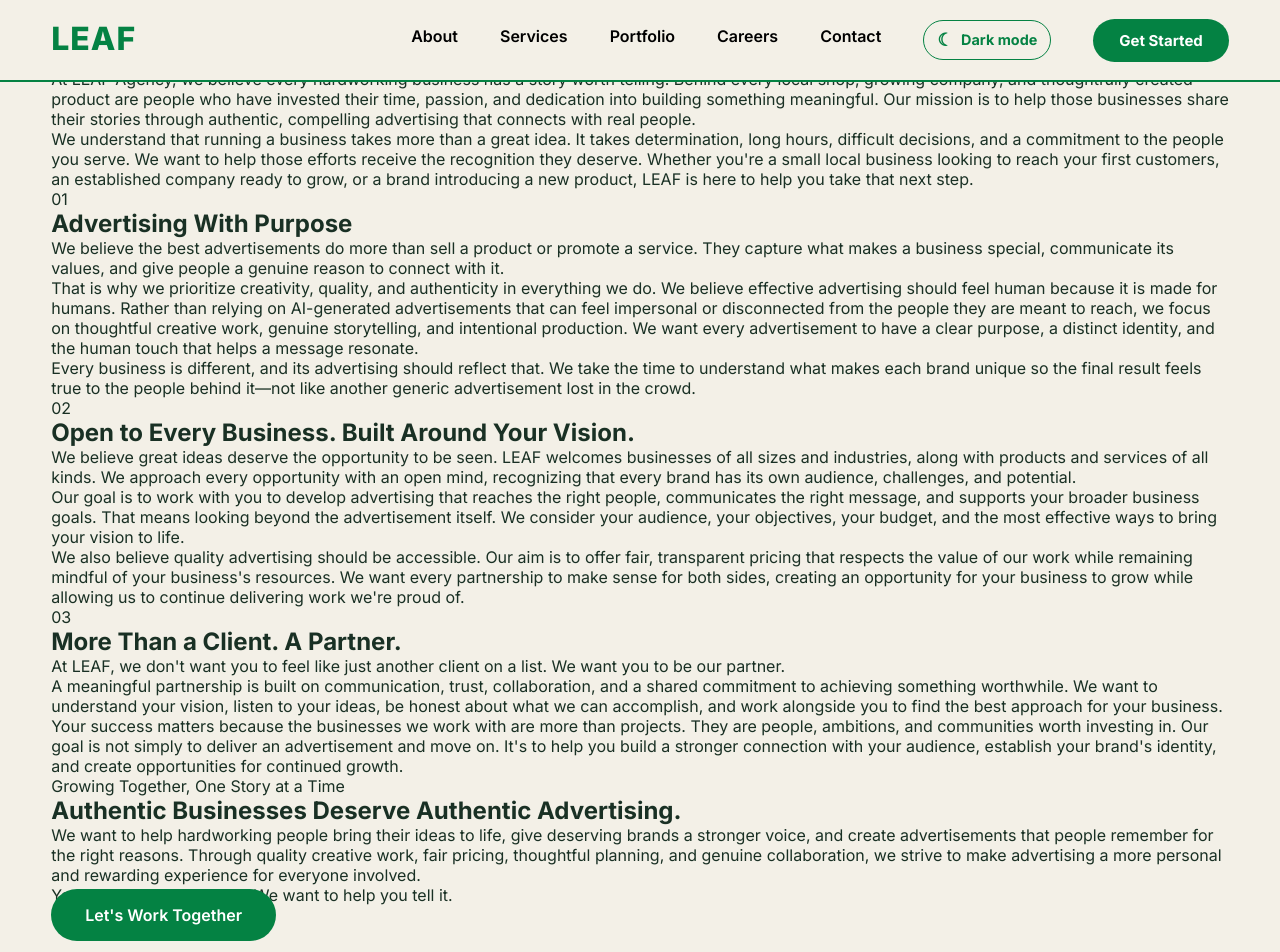
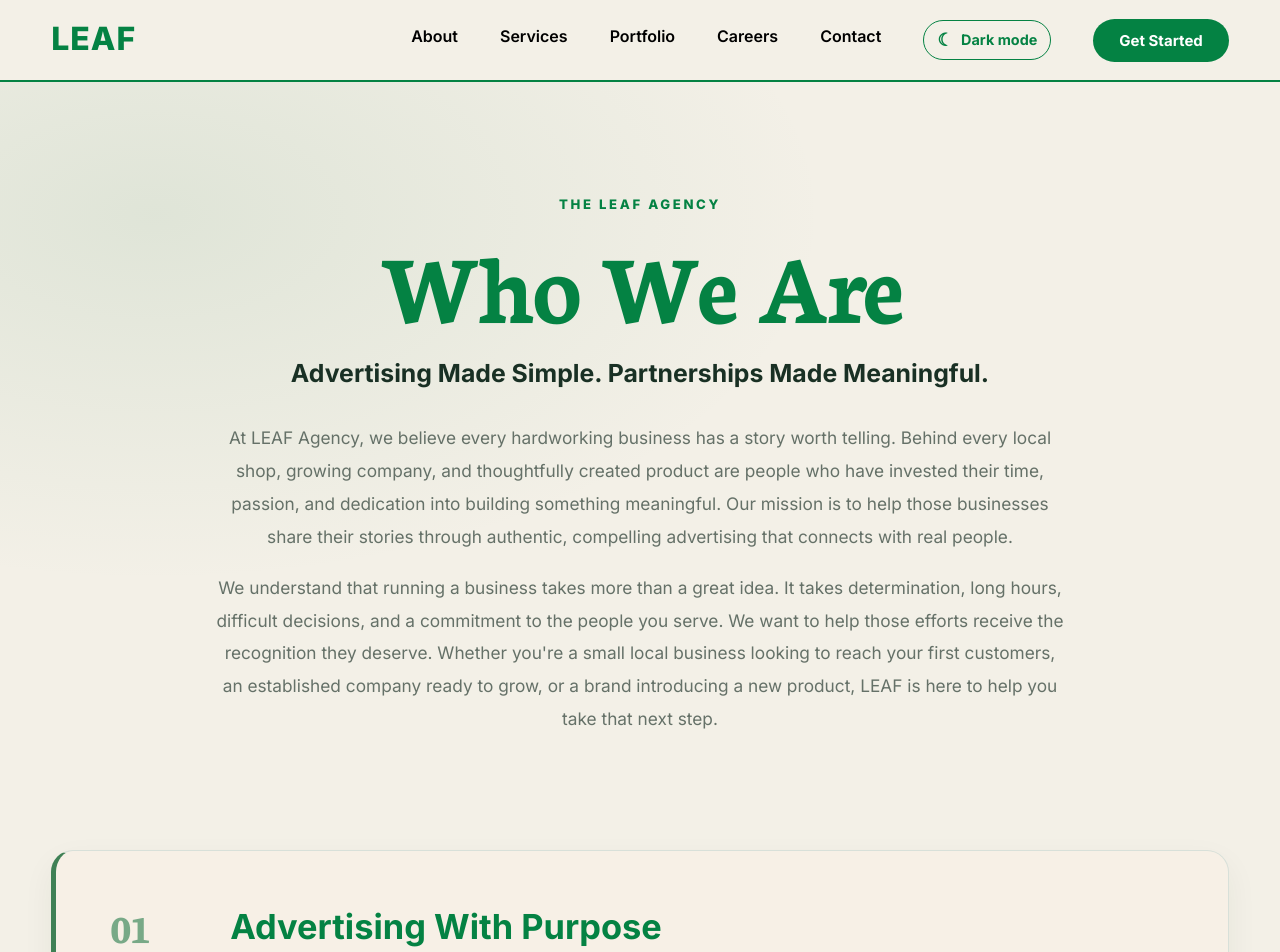
Before and after one commit to TheLeafAgency/The-LEAF-Agency, a Next.js app: page /about in a window 1280 px wide. Shown: the top 952 px of the page. Built offline with nearby package versions, Linux system fonts and the light colour scheme.

Commit message:
Style About page for light and dark themes

```diff
--- a/app/globals.css
+++ b/app/globals.css
@@ -2979,3 +2979,168 @@ html[data-theme="dark"] .zip-notice,
 html[data-theme="dark"] .zip-notice strong {
   color: #D0D8D1 !important;
 }
+
+/* Standalone About page — uses the shared LEAF theme variables. */
+.about-page {
+  min-height: 100vh;
+  padding-top: 80px;
+  background: var(--leaf-white-dove);
+  color: var(--leaf-text);
+}
+.about-hero {
+  padding: clamp(72px, 9vw, 124px) 0 76px;
+  background:
+    radial-gradient(ellipse at 12% 18%, rgba(120, 169, 135, .16), transparent 42%),
+    var(--leaf-white-dove);
+}
+.about-hero-content {
+  max-width: 1000px;
+  text-align: center;
+}
+.about-eyebrow {
+  color: var(--leaf-eden-green);
+  font-size: .82rem;
+  font-weight: 800;
+  letter-spacing: .2em;
+  line-height: 1.5;
+  text-transform: uppercase;
+  margin-bottom: 18px;
+}
+.about-hero h1 {
+  color: var(--leaf-eden-green);
+  font-family: "Neuton", Georgia, serif;
+  font-size: clamp(3.5rem, 8vw, 6.5rem);
+  font-weight: 700;
+  letter-spacing: -.035em;
+  line-height: .98;
+  margin-bottom: 22px;
+}
+.about-tagline {
+  color: var(--leaf-text);
+  font-size: clamp(1.15rem, 2.4vw, 1.55rem);
+  font-weight: 700;
+  line-height: 1.5;
+  margin: 0 auto 30px;
+}
+.about-intro {
+  max-width: 850px;
+  color: var(--leaf-gray);
+  font-size: 1.08rem;
+  line-height: 1.9;
+  margin: 0 auto 18px;
+}
+.about-values {
+  display: grid;
+  gap: 24px;
+  padding-top: 20px;
+  padding-bottom: 90px;
+}
+.about-value-card {
+  display: grid;
+  grid-template-columns: 74px minmax(0, 1fr);
+  gap: clamp(18px, 4vw, 46px);
+  padding: clamp(26px, 5vw, 54px);
+  border: 1px solid var(--leaf-border);
+  border-left: 5px solid var(--leaf-green);
+  border-radius: 22px;
+  background: var(--leaf-white-chocolate);
+  box-shadow: 0 12px 32px rgba(22, 59, 39, .055);
+}
+.about-value-number {
+  color: var(--leaf-green-light);
+  font-family: "Neuton", Georgia, serif;
+  font-size: 2.7rem;
+  font-weight: 700;
+  line-height: 1;
+}
+.about-value-copy h2 {
+  color: var(--leaf-eden-green);
+  font-size: clamp(1.45rem, 3vw, 2.15rem);
+  line-height: 1.25;
+  margin-bottom: 22px;
+}
+.about-value-copy p,
+.about-closing-content > p:not(.about-eyebrow):not(.about-final-line) {
+  color: var(--leaf-gray);
+  font-size: 1.02rem;
+  line-height: 1.85;
+  margin-bottom: 16px;
+}
+.about-value-copy p:last-child {
+  margin-bottom: 0;
+}
+.about-closing {
+  padding: clamp(66px, 9vw, 110px) 0;
+  background: var(--leaf-cream);
+  text-align: center;
+}
+.about-closing-content {
+  max-width: 900px;
+}
+.about-closing h2 {
+  color: var(--leaf-eden-green);
+  font-family: "Neuton", Georgia, serif;
+  font-size: clamp(2.25rem, 5.5vw, 4rem);
+  line-height: 1.08;
+  margin-bottom: 24px;
+}
+.about-closing-content > p:not(.about-eyebrow):not(.about-final-line) {
+  max-width: 780px;
+  margin-left: auto;
+  margin-right: auto;
+}
+.about-final-line {
+  color: var(--leaf-text);
+  font-size: clamp(1.15rem, 2.4vw, 1.45rem);
+  font-weight: 700;
+  line-height: 1.6;
+  margin: 26px auto 32px;
+}
+.about-cta {
+  display: inline-block;
+  padding: 14px 30px;
+  border-radius: 999px;
+  font-weight: 700;
+}
+html[data-theme="dark"] .about-hero {
+  background:
+    radial-gradient(ellipse at 12% 18%, rgba(61, 154, 98, .13), transparent 42%),
+    #14251B;
+}
+html[data-theme="dark"] .about-value-card {
+  background: #1B3023;
+  border-color: #355642;
+  border-left-color: #64B87E;
+  box-shadow: 0 12px 32px rgba(0, 0, 0, .12);
+}
+html[data-theme="dark"] .about-value-number {
+  color: #78A987;
+}
+html[data-theme="dark"] .about-closing {
+  background: #1B3023;
+}
+@media (max-width: 650px) {
+  .about-hero {
+    padding-top: 64px;
+    padding-bottom: 50px;
+  }
+  .about-intro {
+    font-size: 1rem;
+    line-height: 1.8;
+  }
+  .about-values {
+    gap: 16px;
+    padding-bottom: 56px;
+  }
+  .about-value-card {
+    grid-template-columns: 1fr;
+    gap: 16px;
+    padding: 26px 22px;
+  }
+  .about-value-number {
+    font-size: 2rem;
+  }
+  .about-value-copy h2 {
+    margin-bottom: 16px;
+  }
+}
```
